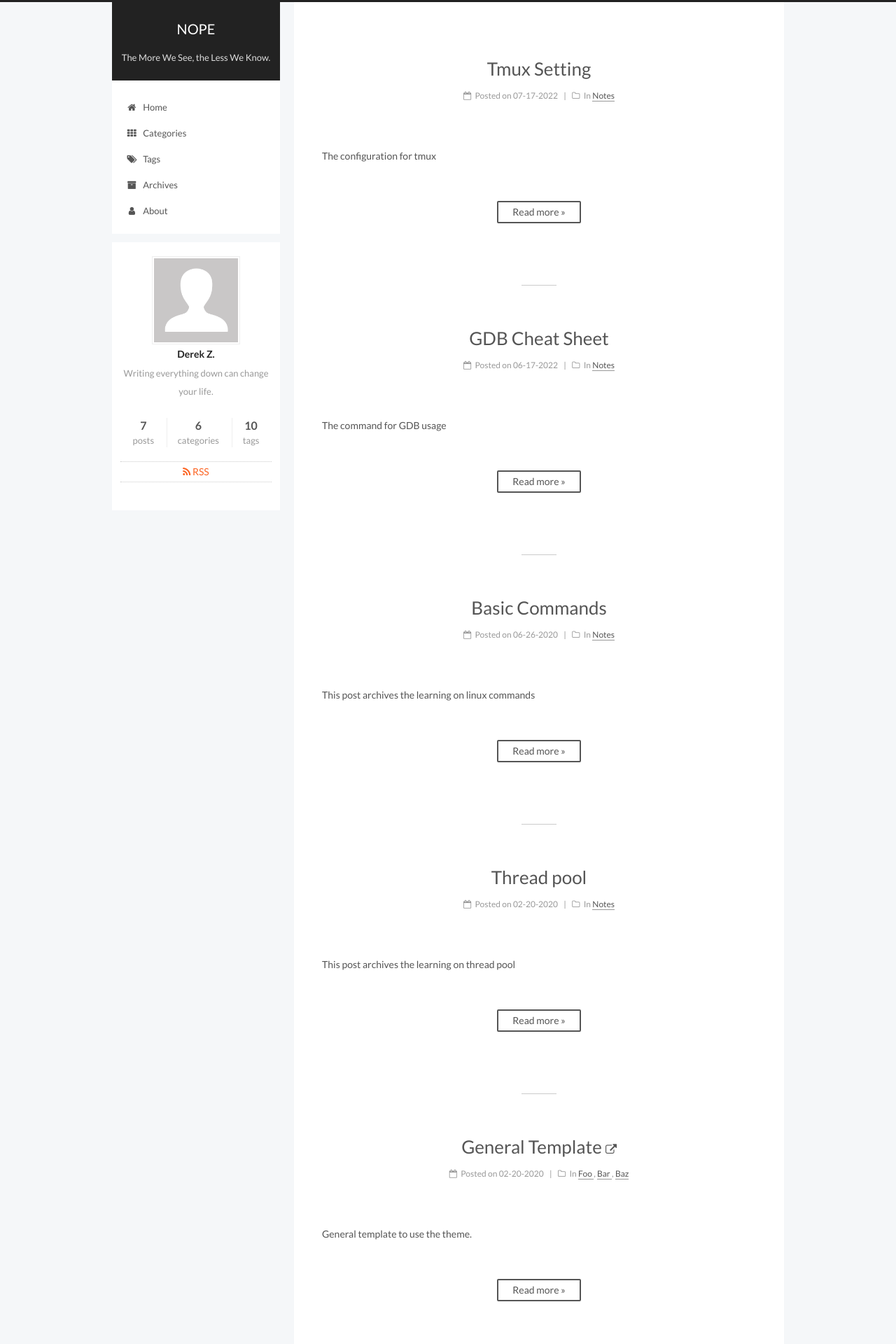
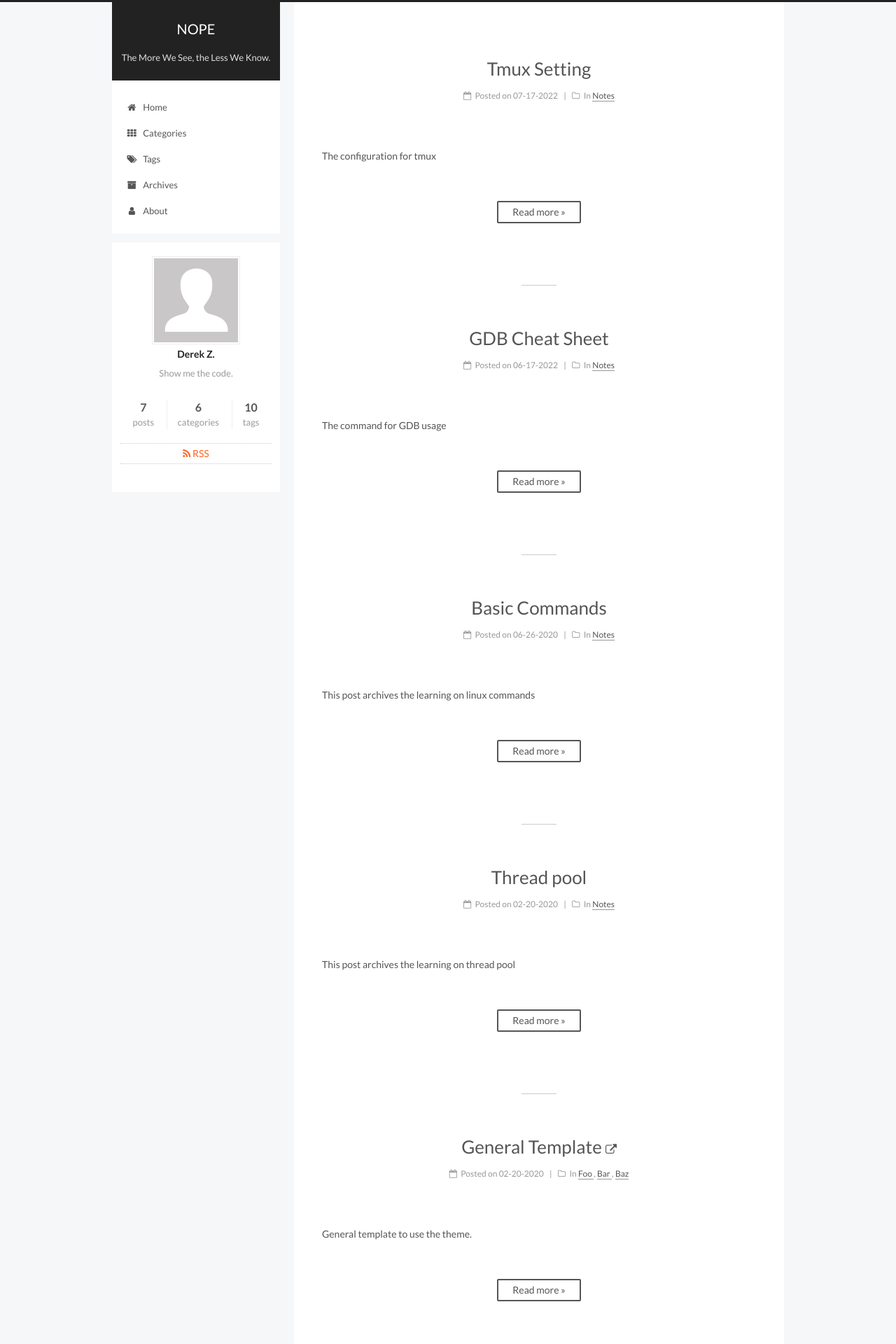
Before and after one commit to dpzhuX/dpzhux.github.io, a Jekyll site: the page built from index.html, in a window 1280 px wide. Shown: the top 1920 px of the page at 70% size. Built offline with Jekyll 4.4.1, drawn with Linux system fonts in a browser that asks for light colours; the list of posts is cut into pages by our own code.

Commit message:
Daily updates

```diff
--- a/_config.yml
+++ b/_config.yml
@@ -6,7 +6,7 @@
 # Site
 title: NOPE
 subtitle: The More We See, the Less We Know.
-description: Writing everything down can change your life.
+description: Show me the code.
 author: Derek Z.
 # Support language: de, en, fr-FR, id, ja, ko, pt-BR, pt, ru, zh-Hans, zh-hk, zh-tw
 language: en
```
